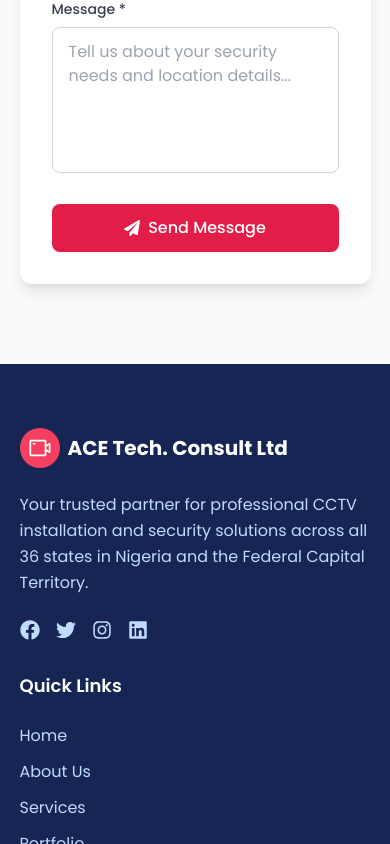
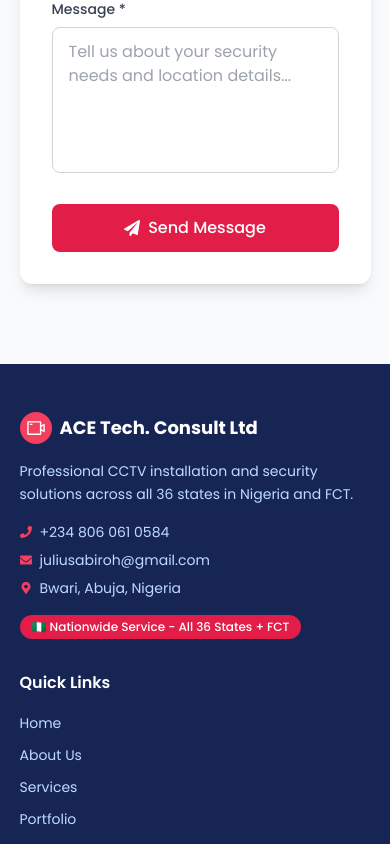
Before and after one commit to OgeeTech/CCTV, a Next.js app: page / in a window 390 px wide. Shown: the part 11156-12000 px from the top of the page. Built offline with nearby package versions, Linux system fonts and the light colour scheme.

Commit message:
Streamline and Align Footer Content

```diff
--- a/Components/Home/Footer/Footer.tsx
+++ b/Components/Home/Footer/Footer.tsx
@@ -1,6 +1,6 @@
 import React from 'react';
 import Link from 'next/link';
-import { FaPhone, FaEnvelope, FaMapMarkerAlt, FaWhatsapp, FaFacebook, FaTwitter, FaInstagram, FaLinkedin } from 'react-icons/fa';
+import { FaPhone, FaEnvelope, FaMapMarkerAlt, FaWhatsapp } from 'react-icons/fa';
 import { AiOutlineVideoCamera } from 'react-icons/ai';
 
 const Footer = () => {
@@ -16,55 +16,58 @@ const Footer = () => {
     'CCTV Installation',
     'System Maintenance',
     'Remote Monitoring',
-    'System Upgrades',
-    'Access Control'
-  ];
-
-  const coverageAreas = [
-    'Lagos • Kano • Rivers',
-    'Ogun • Oyo • Delta',
-    'Kaduna • Plateau • Edo',
-    'All 36 States + FCT'
+    'System Upgrades'
   ];
 
   return (
     <footer className="bg-blue-950 text-white">
-      <div className="w-[90%] xl:w-[80%] mx-auto py-16">
+      <div className="w-[90%] xl:w-[80%] mx-auto py-12">
         <div className="grid grid-cols-1 md:grid-cols-2 lg:grid-cols-4 gap-8">
           {/* Company Info */}
-          <div>
-            <div className="flex items-center space-x-2 mb-6">
-              <div className="w-10 h-10 bg-rose-500 rounded-full flex items-center justify-center">
-                <AiOutlineVideoCamera className='w-6 h-6 text-white' />
+          <div className="lg:col-span-2">
+            <div className="flex items-center space-x-2 mb-4">
+              <div className="w-8 h-8 bg-rose-500 rounded-full flex items-center justify-center">
+                <AiOutlineVideoCamera className='w-5 h-5 text-white' />
               </div>
-              <h3 className="text-xl font-bold">ACE Tech. Consult Ltd</h3>
+              <h3 className="text-lg font-bold">ACE Tech. Consult Ltd</h3>
             </div>
-            <p className="text-blue-200 mb-6 leading-relaxed">
-              Your trusted partner for professional CCTV installation and security solutions across all 36 states in Nigeria and the Federal Capital Territory.
+            <p className="text-blue-200 mb-4 leading-relaxed text-sm">
+              Professional CCTV installation and security solutions across all 36 states in Nigeria and FCT.
             </p>
-            <div className="flex space-x-4">
-              <a href="#" className="text-blue-200 hover:text-white transition-colors duration-300">
-                <FaFacebook className="text-xl" />
-              </a>
-              <a href="#" className="text-blue-200 hover:text-white transition-colors duration-300">
-                <FaTwitter className="text-xl" />
-              </a>
-              <a href="#" className="text-blue-200 hover:text-white transition-colors duration-300">
-                <FaInstagram className="text-xl" />
-              </a>
-              <a href="#" className="text-blue-200 hover:text-white transition-colors duration-300">
-                <FaLinkedin className="text-xl" />
-              </a>
+
+            {/* Contact Info */}
+            <div className="space-y-2 mb-4">
+              <div className="flex items-center space-x-2 text-sm">
+                <FaPhone className="text-rose-500 text-xs" />
+                <a href="tel:+2348060610584" className="text-blue-200 hover:text-white transition-colors duration-300">
+                  +234 806 061 0584
+                </a>
+              </div>
+              <div className="flex items-center space-x-2 text-sm">
+                <FaEnvelope className="text-rose-500 text-xs" />
+                <a href="mailto:juliusabiroh@gmail.com" className="text-blue-200 hover:text-white transition-colors duration-300">
+                  juliusabiroh@gmail.com
+                </a>
+              </div>
+              <div className="flex items-center space-x-2 text-sm">
+                <FaMapMarkerAlt className="text-rose-500 text-xs" />
+                <span className="text-blue-200">Bwari, Abuja, Nigeria</span>
+              </div>
+            </div>
+
+            {/* Nationwide Coverage Badge */}
+            <div className="inline-block bg-rose-600 text-white px-3 py-1 rounded-full text-xs font-medium">
+              🇳🇬 Nationwide Service - All 36 States + FCT
             </div>
           </div>
 
           {/* Quick Links */}
           <div>
-            <h4 className="text-lg font-semibold mb-6">Quick Links</h4>
-            <ul className="space-y-3">
+            <h4 className="text-base font-semibold mb-4">Quick Links</h4>
+            <ul className="space-y-2">
               {quickLinks.map((link, index) => (
                 <li key={index}>
-                  <Link href={link.href} className="text-blue-200 hover:text-white transition-colors duration-300">
+                  <Link href={link.href} className="text-blue-200 hover:text-white transition-colors duration-300 text-sm">
                     {link.name}
                   </Link>
                 </li>
@@ -74,49 +77,26 @@ const Footer = () => {
 
           {/* Services */}
           <div>
-            <h4 className="text-lg font-semibold mb-6">Our Services</h4>
-            <ul className="space-y-3">
+            <h4 className="text-base font-semibold mb-4">Our Services</h4>
+            <ul className="space-y-2">
               {services.map((service, index) => (
-                <li key={index} className="text-blue-200">
+                <li key={index} className="text-blue-200 text-sm">
                   {service}
                 </li>
               ))}
             </ul>
-          </div>
 
-          {/* Contact & Coverage */}
-          <div>
-            <h4 className="text-lg font-semibold mb-6">Contact & Coverage</h4>
-            <div className="space-y-4 mb-6">
-              <div className="flex items-center space-x-3">
-                <FaPhone className="text-rose-500" />
-                <a href="tel:+2348060610584" className="text-blue-200 hover:text-white transition-colors duration-300">
-                  +234 806 061 0584
-                </a>
-              </div>
-              <div className="flex items-center space-x-3">
-                <FaEnvelope className="text-rose-500" />
-                <a href="mailto:juliusabiroh@gmail.com" className="text-blue-200 hover:text-white transition-colors duration-300">
-                  juliusabiroh@gmail.com
-                </a>
-              </div>
-              <div className="flex items-center space-x-3">
-                <FaWhatsapp className="text-rose-500" />
-                <a href="https://wa.me/qr/GL5V3VBV5SZLG1" target="_blank" rel="noopener noreferrer" className="text-blue-200 hover:text-white transition-colors duration-300">
-                  WhatsApp Us
-                </a>
-              </div>
-            </div>
-
-            <div>
-              <h5 className="text-sm font-semibold mb-3 text-yellow-300">🇳🇬 Nationwide Coverage</h5>
-              <div className="space-y-1">
-                {coverageAreas.map((area, index) => (
-                  <div key={index} className="text-blue-200 text-xs">
-                    {area}
-                  </div>
-                ))}
-              </div>
+            {/* WhatsApp Button */}
+            <div className="mt-4">
+              <a
+                href="https://wa.me/qr/GL5V3VBV5SZLG1"
+                target="_blank"
+                rel="noopener noreferrer"
+                className="inline-flex items-center bg-green-500 hover:bg-green-600 text-white px-3 py-2 rounded-lg text-sm transition-colors duration-300"
+              >
+                <FaWhatsapp className="mr-1" />
+                WhatsApp
+              </a>
             </div>
           </div>
         </div>
@@ -124,19 +104,12 @@ const Footer = () => {
 
       {/* Bottom Bar */}
       <div className="border-t border-blue-800">
-        <div className="w-[90%] xl:w-[80%] mx-auto py-6">
-          <div className="flex flex-col md:flex-row justify-between items-center">
-            <p className="text-blue-200 text-sm mb-4 md:mb-0">
-              © 2025 ACE Tech. Consult Ltd. All rights reserved. | Serving all 36 States + FCT
+        <div className="w-[90%] xl:w-[80%] mx-auto py-4">
+          <div className="flex flex-col md:flex-row justify-between items-center text-sm">
+            <p className="text-blue-200 mb-2 md:mb-0">
+              © 2025 ACE Tech. Consult Ltd. All rights reserved.
             </p>
-            <div className="flex items-center space-x-4 text-sm">
-              <Link href="/privacy" className="text-blue-200 hover:text-white transition-colors duration-300">
-                Privacy Policy
-              </Link>
-              <Link href="/terms" className="text-blue-200 hover:text-white transition-colors duration-300">
-                Terms of Service
-              </Link>
-              <span className="text-blue-200">|</span>
+            <div className="flex items-center space-x-4">
               <span className="text-blue-200">
                 Developed by{' '}
                 <a
```
